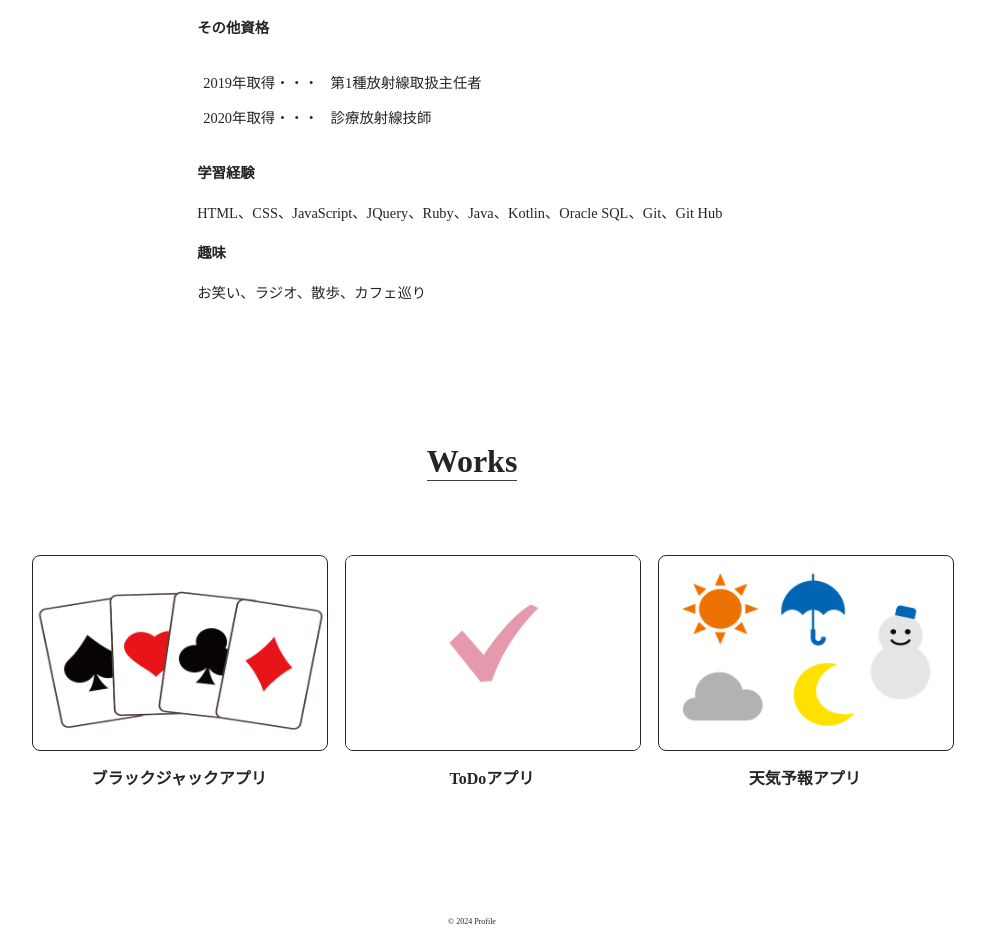
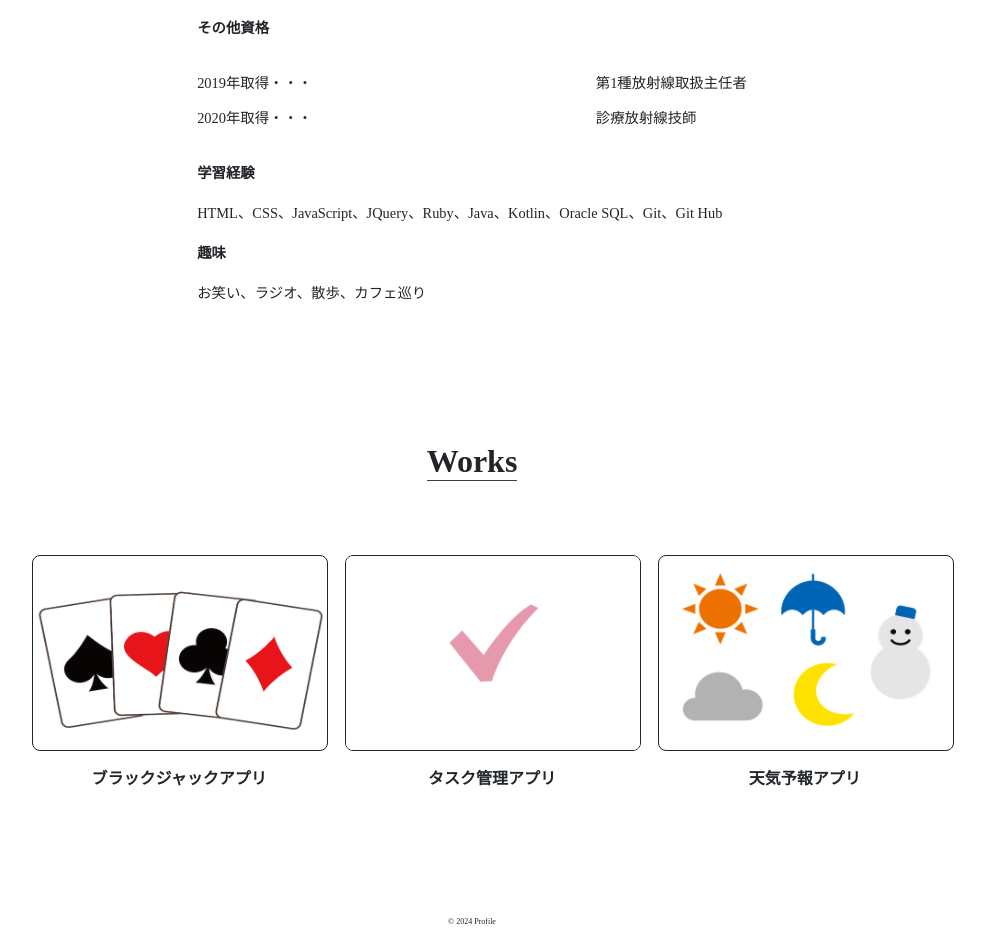
Before and after one commit to Terasawa0502/Terasawa0502.github.io, a plain HTML site: page index.html in a window 1280 px wide. Shown: the part 1797-2749 px from the top of the page, without its empty margins (168-1153 px from the left). Drawn offline with Linux system fonts and the light colour scheme.

Commit message:
文言の修正

```diff
--- a/css/style.css
+++ b/css/style.css
@@ -51,7 +51,7 @@ li {
 
 .sub-content {
   display: flex;
-  justify-content: space-around;
+  justify-content: space-between;
 }
 
 .section-item-img {
--- a/index.html
+++ b/index.html
@@ -91,7 +91,7 @@
                 <p>2020年取得・・・</p>
               </div>
               <div class="content-sentence">
-                <p>第1種放射線取扱主任者　　　　　　　　　　　　　　　　　　</p>
+                <p>第1種放射線取扱主任者</p>
                 <p>診療放射線技師</p>
               </div>
             </div>
@@ -114,7 +114,7 @@
           <li>
             <div class="section-item-img">
               <img id="image2" src="img/todoapptop.png" alt="ToDoApp画面" border="1" onclick="openImg2()">
-              <h3 class="content-title">ToDoアプリ</h3>
+              <h3 class="content-title">タスク管理アプリ</h3>
             </div>
           </li>
           <li>
```
